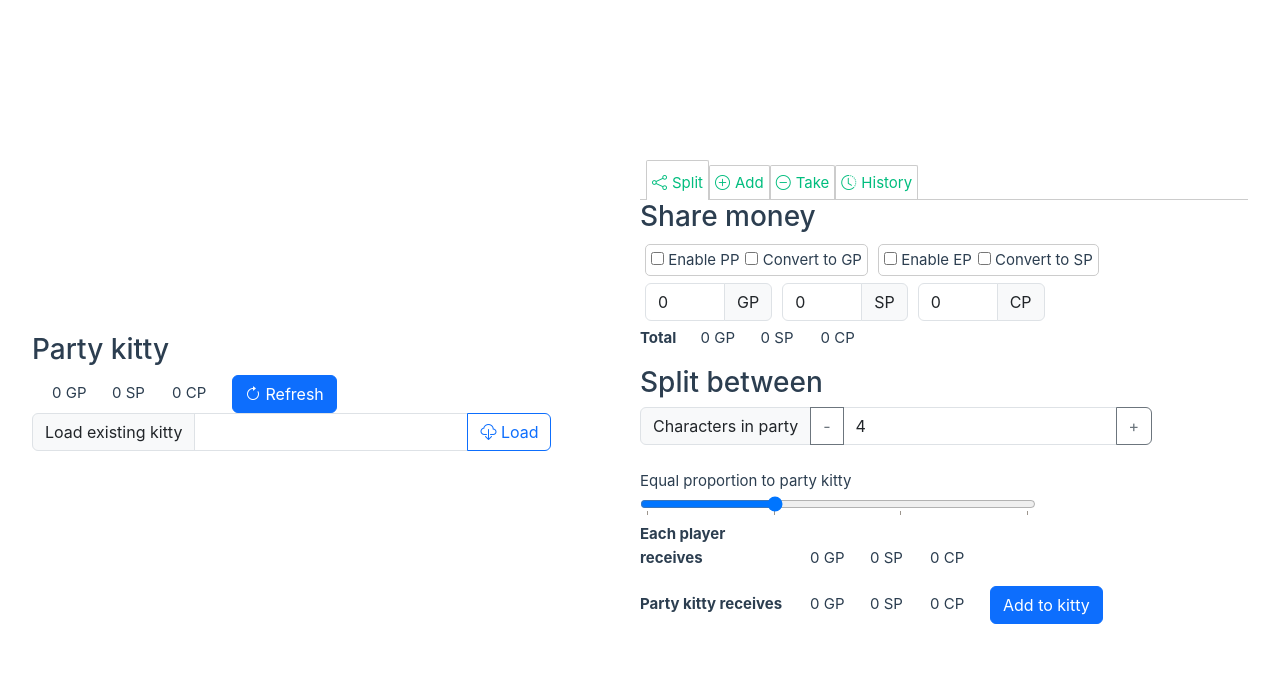
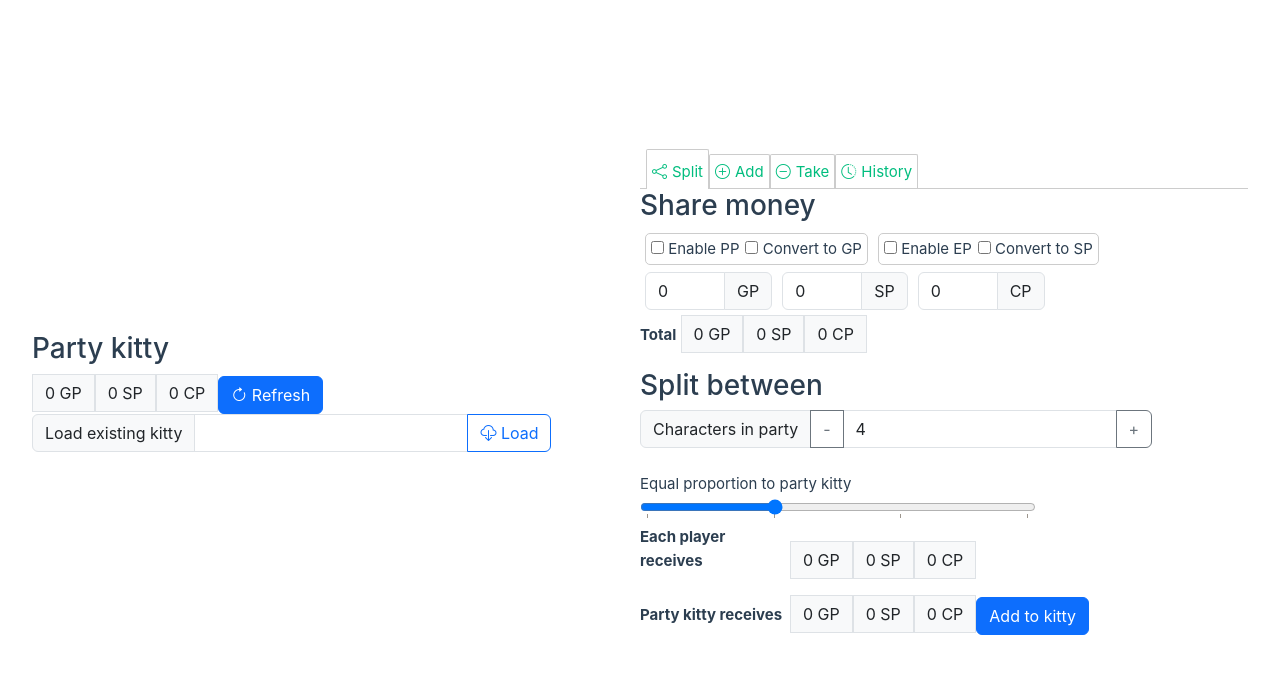
Before and after one commit to Trantion897/party-kitty, a Vue app: page / in a window 1280 px wide. Shown: the top 674 px of the page. Built offline with nearby package versions, Linux system fonts and the light colour scheme.

Commit message:
Add slot to MoneyDisplay component

```diff
--- a/src/components/pages/KittyHistory.vue
+++ b/src/components/pages/KittyHistory.vue
@@ -15,9 +15,9 @@ const kittyStore = useKittyStore();
         <ol>
             <li v-for="(transaction, index) in kittyStore.transactions">
                 <div class="input-group mb-3">
-                    <!-- TODO: Move the button to a slot inside MoneyDisplay so that component can handle all styling -->
-                    <money-display :amount="transaction"></money-display>
-                    <button class="btn btn-outline-secondary bi bi-trash" type="button" @click="kittyStore.deleteTransaction(index)">Delete</button>
+                    <money-display :amount="transaction">
+                        <button class="btn btn-outline-secondary bi bi-trash" type="button" @click="kittyStore.deleteTransaction(index)">Delete</button>
+                    </money-display>
                 </div>
             </li>
         </ol>
--- a/src/components/widgets/currencyHandlers/MoneyDisplay.vue
+++ b/src/components/widgets/currencyHandlers/MoneyDisplay.vue
@@ -18,24 +18,28 @@ const usedCurrencies = computed(() => {
 <template>
 	<ol>
 		<!-- If we already have PP or EP in the bank, we should always show it. Maybe a usedCurrencies method in kitty.js -->
-		<li v-for="currency in usedCurrencies">
+		<li v-for="currency in usedCurrencies" class="input-group-text" :class="`currency-field-${currency}`">
 			<currency-display :currency="currency" :amount="amount[currency]"></currency-display>
 		</li>
 	</ol>
 	<span v-if="amount.note" class="note input-group-text">{{ amount.note }}</span>
+	<slot></slot>
 </template>
 
 <style scoped>
 	ol {
 		list-style-type:none;
-		margin:0 10px 0px;
+		margin:0;
 		padding:0;
 		display:inline-block;
 	}
 	li {
 		display:inline-block;
 		min-width:50px;
-		margin: 0 0 0 10px;
-
+		margin: 0;
+		border-radius: 0;
+	}
+	span.note {
+		background-color:#fff;
 	}
 </style>
```
